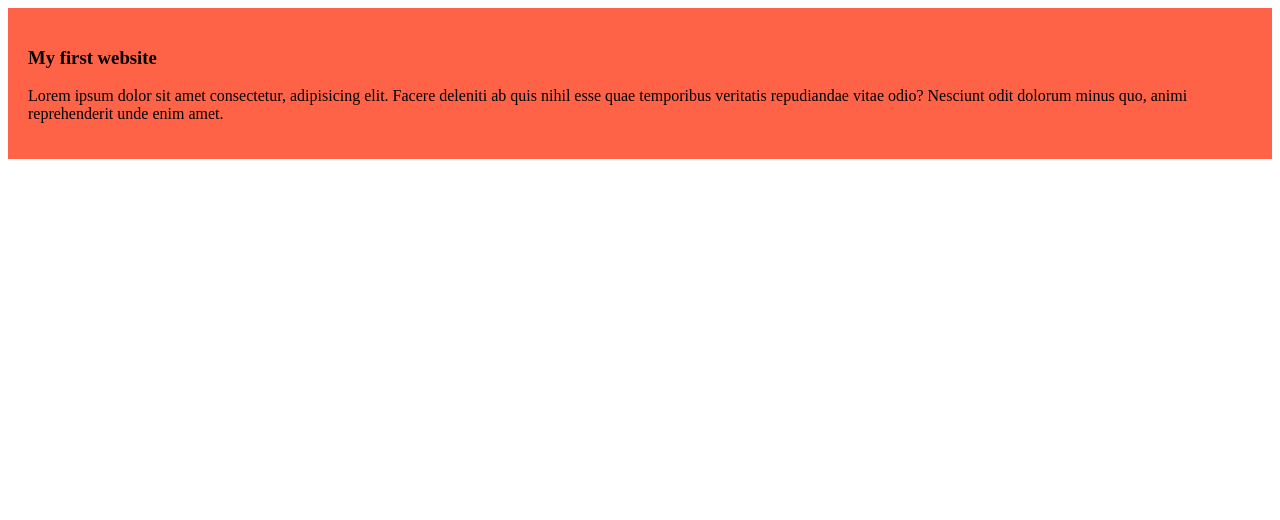
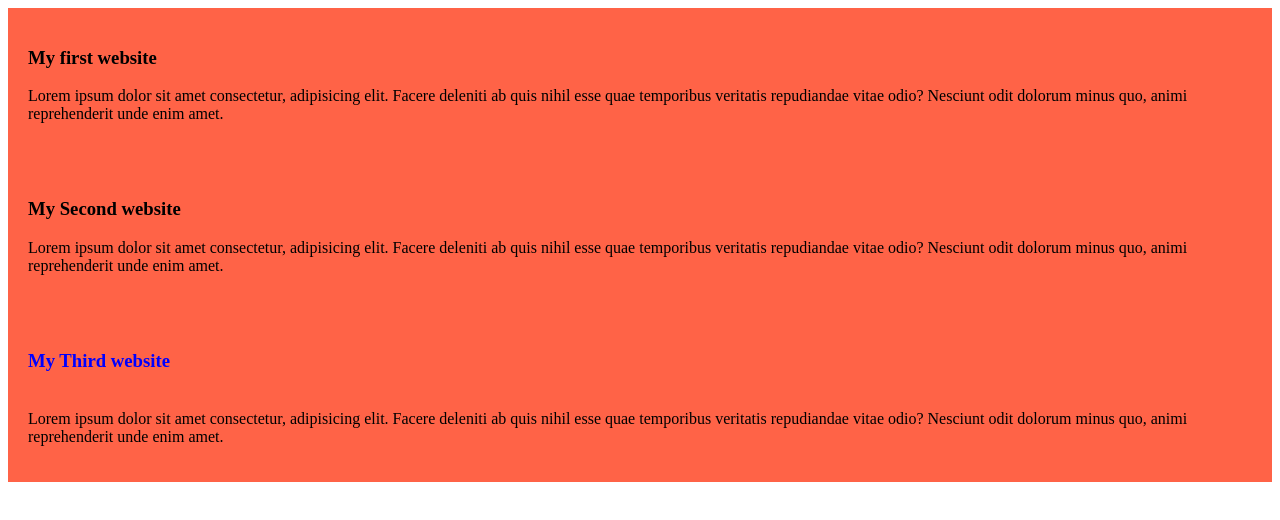
Before and after one commit to Meherun1/My-first-github-repo, a plain HTML site: page index.html in a window 1280 px wide. Drawn offline with Linux system fonts and the light colour scheme.

Commit message:
This is my blog

```diff
--- a/Styles/blog.css
+++ b/Styles/blog.css
@@ -2,3 +2,8 @@ div{
     background-color: tomato;
     padding:20px;
 }
+.blog{
+    color: blue;
+    padding-bottom: 20px;
+    margin-right: 10px;
+}
--- a/index.html
+++ b/index.html
@@ -10,7 +10,16 @@
     <DIV>
         <h3>My first website</h3>
         <p>Lorem ipsum dolor sit amet consectetur, adipisicing elit. Facere deleniti ab quis nihil esse quae temporibus veritatis repudiandae vitae odio? Nesciunt odit dolorum minus quo, animi reprehenderit unde enim amet.
-
+        </p>
+    </DIV>
+    <DIV>
+        <h3>My Second website</h3>
+        <p>Lorem ipsum dolor sit amet consectetur, adipisicing elit. Facere deleniti ab quis nihil esse quae temporibus veritatis repudiandae vitae odio? Nesciunt odit dolorum minus quo, animi reprehenderit unde enim amet.
+        </p>
+    </DIV>
+    <DIV>
+        <h3 class="blog">My Third website</h3>
+        <p>Lorem ipsum dolor sit amet consectetur, adipisicing elit. Facere deleniti ab quis nihil esse quae temporibus veritatis repudiandae vitae odio? Nesciunt odit dolorum minus quo, animi reprehenderit unde enim amet.
         </p>
     </DIV>
 
```
